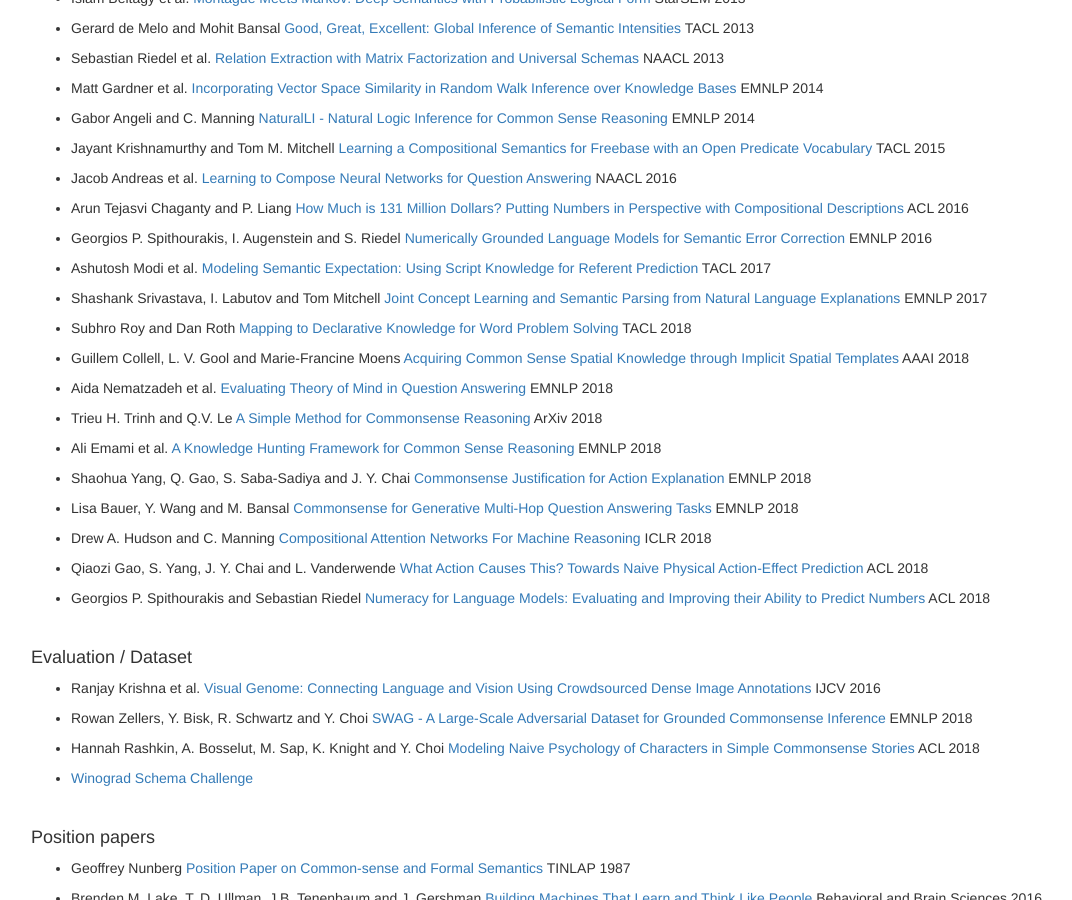
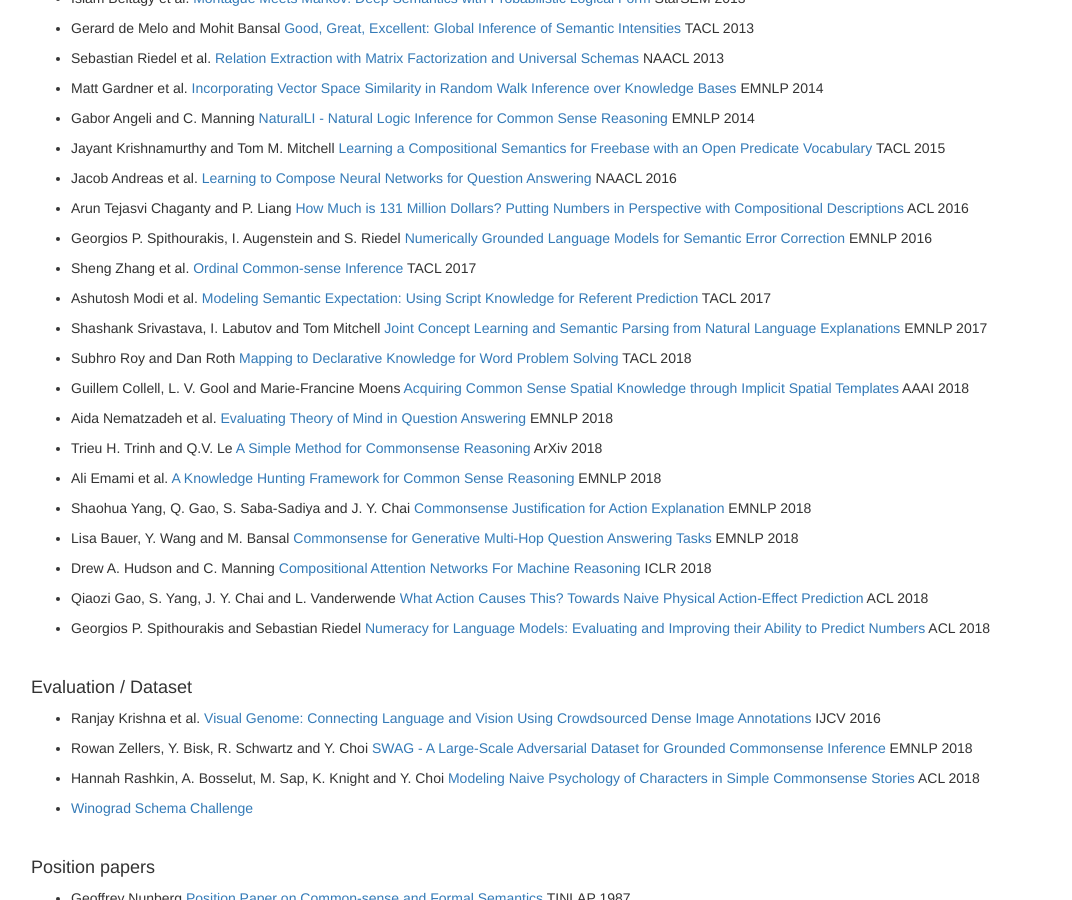
Before and after one commit to nitishgupta/cis700dr, a Jekyll site: the page built from papers.md, in a window 1280 px wide and 900 px high, scrolled down 1565 px. Shown: the whole window, without its empty margins (39-1111 px from the left). Built offline with Jekyll 4.4.1, drawn with Linux system fonts in a browser that asks for light colours; nearby versions of some CDN libraries; a script that is not in the unit is left out.

Commit message:
ordinal CS inference

```diff
--- a/_data/papers.yaml
+++ b/_data/papers.yaml
@@ -229,6 +229,13 @@ suggested:
             title: 'Numerically Grounded Language Models for Semantic Error Correction'
             link: https://arxiv.org/pdf/1608.04147.pdf
             venue: EMNLP 2016
+            date:
+            presenters:
+        -
+            authors: Sheng Zhang et al.
+            title: 'Ordinal Common-sense Inference'
+            link: http://aclweb.org/anthology/Q17-1027
+            venue: TACL 2017
             date:
             presenters:
         -
```
